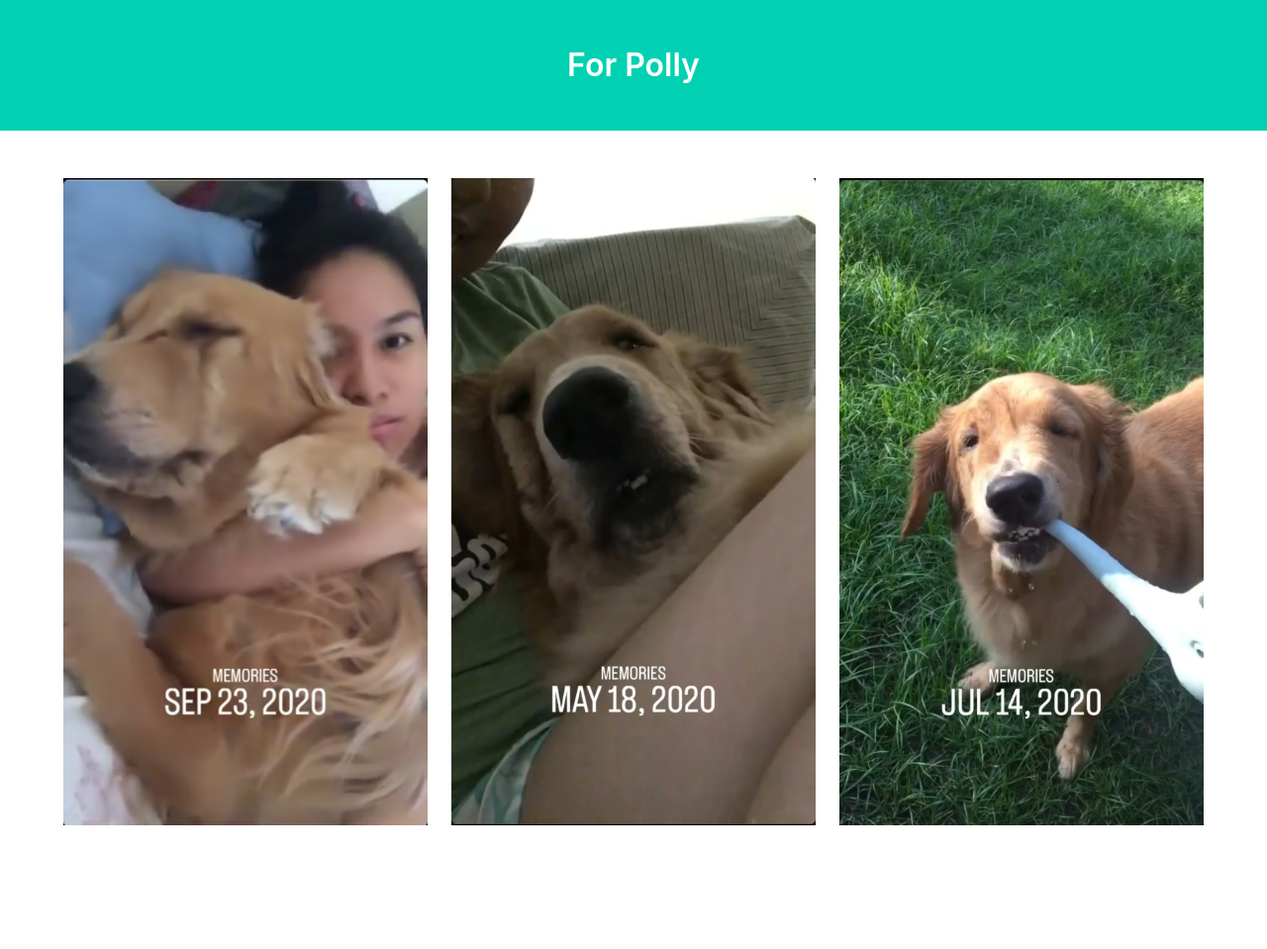
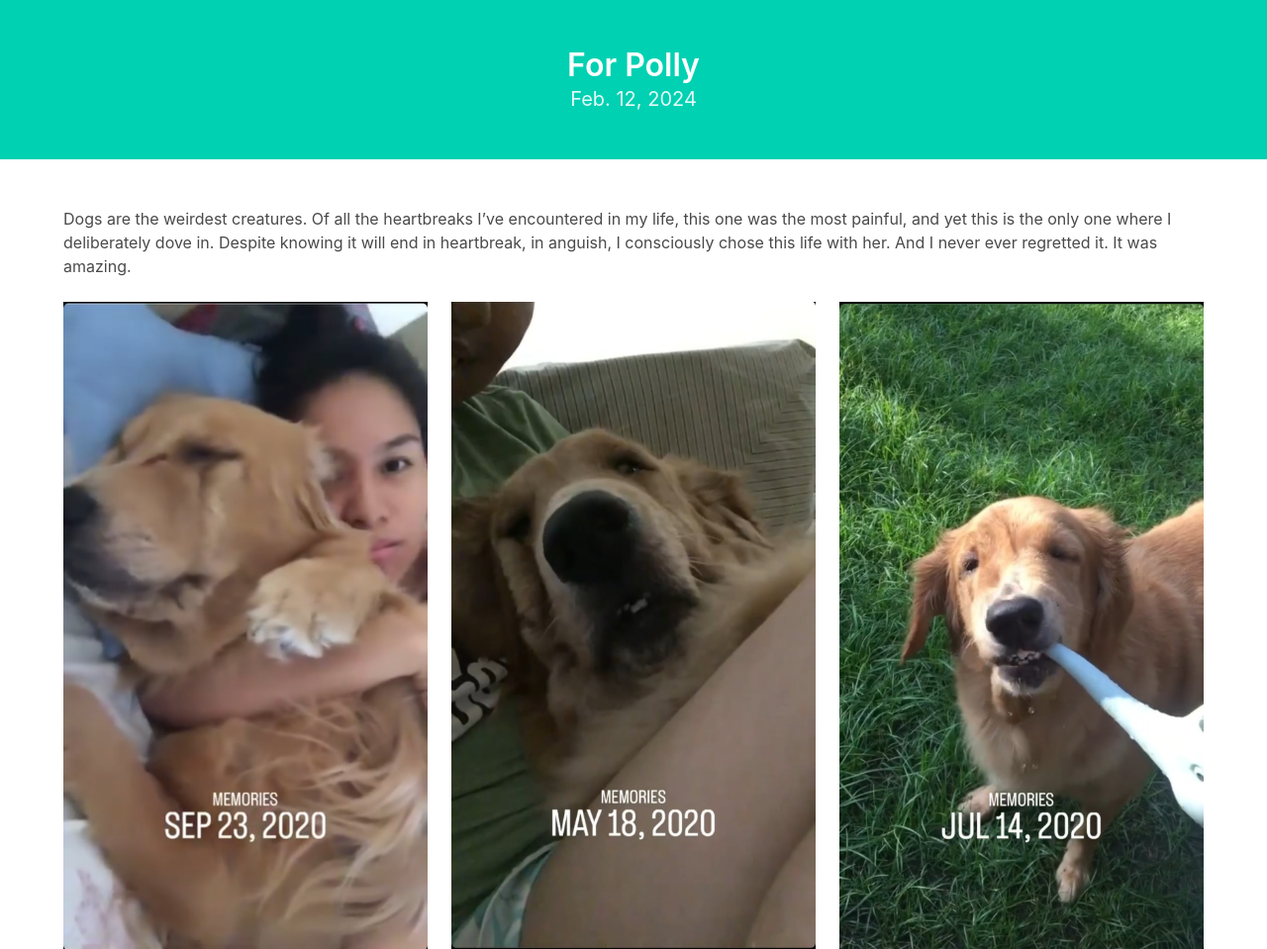
Before and after one commit to ojraqueno/polly-site, a website: page src/index.html in a window 1280 px wide. Shown: the whole page at 99% size. Before the commit the page ends 882 px from the top, so only its background shows below. Drawn offline with nearby package versions, Linux system fonts and the light colour scheme.

Commit message:
try add text

```diff
--- a/src/index.html
+++ b/src/index.html
@@ -14,11 +14,21 @@
         <p class="title">
           For Polly
         </p>
+        <p class="subtitle">
+          Feb. 12, 2024
+        </p>
       </div>
     </div>
   </section>
   <section class="section">
     <div class="container">
+      <div class="columns">
+        <div class="column">
+          <div class="content">
+            <p>Dogs are the weirdest creatures. Of all the heartbreaks I’ve encountered in my life, this one was the most painful, and yet this is the only one where I deliberately dove in. Despite knowing it will end in heartbreak, in anguish, I consciously chose this life with her. And I never ever regretted it. It was amazing.</p>
+          </div>
+        </div>
+      </div>
       <div class="columns">
         <div class="column">
           <figure class="image is-9by16">
```
